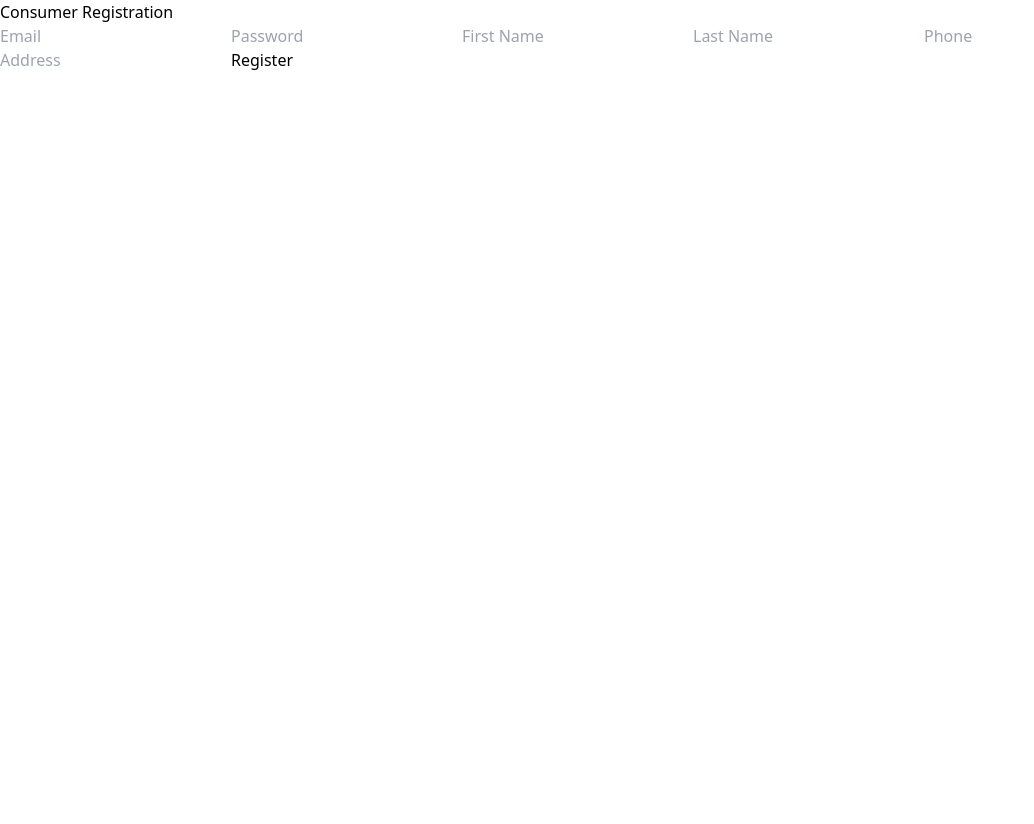
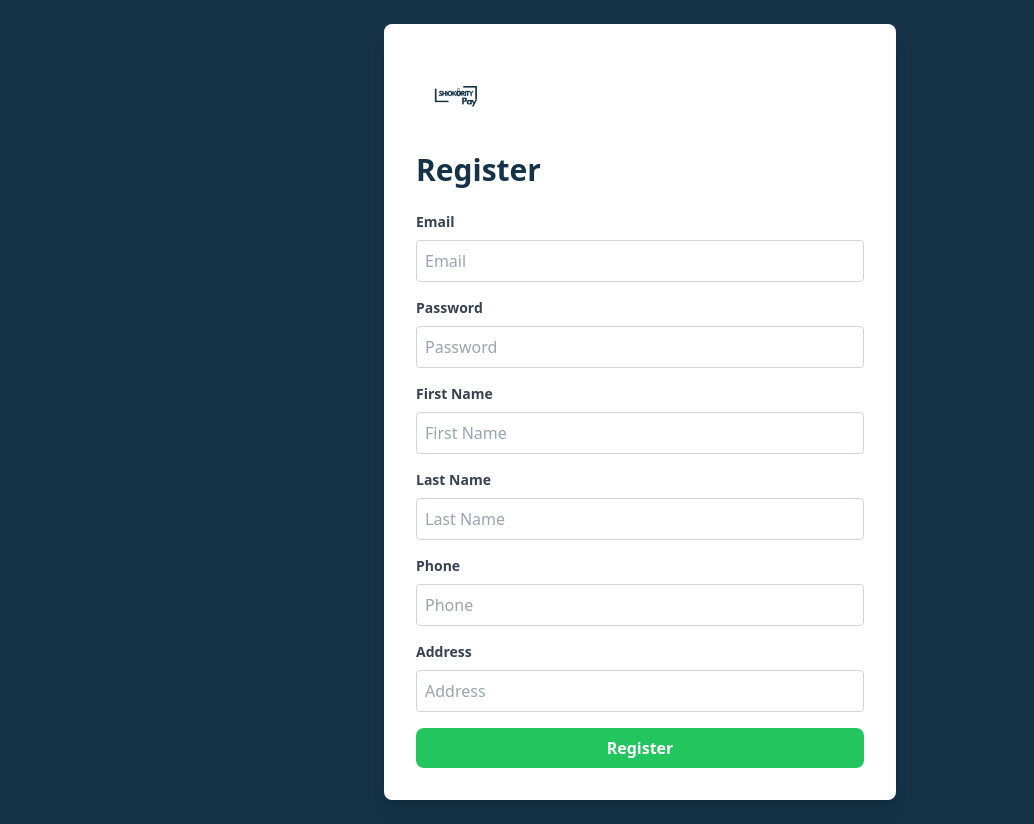
Before and after one commit to prozai/shiokority, a React (Create React App) app in the folder shiokority_merch/: page /register-consumer in a window 1280 px wide. Shown: the whole page, without its empty margins (0-1034 px from the left). Before the commit the page ends 800 px from the top, so only its background shows below. Built offline with nearby package versions, Linux system fonts and the light colour scheme.

Commit message:
ShiokorityPay-Consumer CSS

```diff
--- a/shiokority_merch/src/views/loginConsumer.jsx
+++ b/shiokority_merch/src/views/loginConsumer.jsx
@@ -1,10 +1,12 @@
 import React, { useState } from 'react';
 import { useNavigate } from 'react-router-dom';
 import consumerController from '../controller/consumerController';
+import ShiokorityPayLogo from '../asset/image/ShiokorityPay.png';
 
 const LoginConsumer = () => {
   const [formData, setFormData] = useState({ email: '', password: '' });
   const [message, setMessage] = useState('');
+  const [showPassword, setShowPassword] = useState(false); // Add show password functionality
   const navigate = useNavigate();
 
   const handleChange = (e) => {
@@ -13,18 +15,28 @@ const LoginConsumer = () => {
 
   const handleSubmit = async (e) => {
     e.preventDefault();
+    setMessage('Logging in...');
     try {
       await consumerController.loginConsumer(formData);
-      navigate('/profile-consumer');  // Redirect to profile after login
+      navigate('/profile-consumer'); // Redirect to profile after login
     } catch (error) {
-      setMessage(error.message);
+      setMessage('Login failed: ' + error.message);
     }
   };
 
+  const togglePasswordVisibility = () => {
+    setShowPassword(prevState => !prevState);
+  };
+
   return (
-    <div>
-      <h2>Consumer Login</h2>
+    <div className="min-h-screen flex items-center justify-center bg-gray-100">
+      <div className="bg-white p-8 rounded-lg shadow-lg w-full max-w-md">
+        <div className="flex justify-center mb-8">
+          <img src={ShiokorityPayLogo} alt="Shiokority Pay" className="h-40" />
+        </div>
+        {message && <p className="text-center text-red-500 mb-4">{message}</p>}
         <form onSubmit={handleSubmit}>
+          <div className="mb-4">
             <input
               type="email"
               name="email"
@@ -32,20 +44,50 @@ const LoginConsumer = () => {
               value={formData.email}
               onChange={handleChange}
               required
+              className="border border-gray-300 rounded-lg w-full py-2 px-4 text-gray-700 focus:outline-none focus:ring-2 focus:ring-[#153247]"
             />
+          </div>
+          <div className="mb-6 relative">
             <input
-          type="password"
+              type={showPassword ? "text" : "password"}
               name="password"
               placeholder="Password"
               value={formData.password}
               onChange={handleChange}
               required
+              className="border border-gray-300 rounded-lg w-full py-2 px-4 text-gray-700 focus:outline-none focus:ring-2 focus:ring-[#153247]"
             />
-        <button type="submit">Login</button>
+            <span onClick={togglePasswordVisibility} className="absolute right-4 top-2 cursor-pointer">
+              {showPassword ? <VisibleIcon /> : <InvisibleIcon />}
+            </span>
+          </div>
+          <button type="submit" className="bg-[#153247] text-white font-bold py-3 px-6 rounded-full w-full">
+            Login
+          </button>
         </form>
-      {message && <p>{message}</p>}
+        <p className="text-center mt-4">
+          Don't have an account?{' '}
+          <button className="text-[#153247] hover:underline" onClick={() => navigate('/register-consumer')}>
+            Create New Account
+          </button>
+        </p>
+      </div>
     </div>
   );
 };
 
+const VisibleIcon = () => (
+  <svg className="h-6 w-6 text-gray-500" fill="none" stroke="currentColor" strokeWidth="2" strokeLinecap="round" strokeLinejoin="round" viewBox="0 0 24 24">
+    <path d="M17.94 17.94A10.015 10.015 0 0 0 21 12a10.015 10.015 0 0 0-4-7.94M12 3C7.03 3 2.53 7.03 1.05 12A10.016 10.016 0 0 0 4 17.94M12 3c4.97 0 9.47 4.03 10.95 9a10.015 10.015 0 0 1-4 7.94M15 12a3 3 0 1 1-3-3" />
+    <path d="M1 1l22 22" />
+  </svg>
+);
+
+const InvisibleIcon = () => (
+  <svg className="h-6 w-6 text-gray-500" fill="none" stroke="currentColor" strokeWidth="2" strokeLinecap="round" strokeLinejoin="round" viewBox="0 0 24 24">
+    <path d="M1 12s4-7 11-7 11 7 11 7-4 7-11 7S1 12 1 12z" />
+    <circle cx="12" cy="12" r="3" />
+  </svg>
+);
+
 export default LoginConsumer;
--- a/shiokority_merch/src/views/registerConsumer.jsx
+++ b/shiokority_merch/src/views/registerConsumer.jsx
@@ -1,7 +1,7 @@
 import React, { useState } from 'react';
 import { useNavigate } from 'react-router-dom';
 import consumerController from '../controller/consumerController';
-
+import ShiokorityPayLogo from '../asset/image/ShiokorityPay.png'; // Assuming there's a logo for consumer as well
 
 const RegisterConsumer = () => {
   const [formData, setFormData] = useState({
@@ -13,7 +13,6 @@ const RegisterConsumer = () => {
     cust_address: ''
   });
   const [message, setMessage] = useState('');
-
   const navigate = useNavigate();
 
   const handleChange = (e) => {
@@ -33,59 +32,104 @@ const RegisterConsumer = () => {
     }
   };
 
+  const handleLogoClick = () => {
+    navigate('/login-consumer'); // Redirect to login for consumer
+  };
+
   return (
-    <div>
-      <h2>Consumer Registration</h2>
-      <form onSubmit={handleSubmit}>
+    <div className="min-h-screen flex justify-center items-center bg-[#153247] p-6">
+      <form onSubmit={handleSubmit} className="bg-white p-8 rounded-lg shadow-lg w-full max-w-lg">
+        {/* Logo at the top left */}
+        <img
+          src={ShiokorityPayLogo} // Use appropriate logo
+          alt="Shiokority Pay"
+          className="h-20 mb-4 cursor-pointer"
+          onClick={handleLogoClick}
+        />
+        <h3 className="text-3xl font-bold mb-6 text-[#153247]">Register</h3>
+
+        <div className="mb-4">
+          <label htmlFor="cust_email" className="block text-gray-700 text-sm font-bold mb-2">Email</label>
           <input
             type="email"
             name="cust_email"
             placeholder="Email"
             value={formData.cust_email}
             onChange={handleChange}
+            className="w-full p-2 border border-gray-300 rounded focus:outline-none focus:ring-2 focus:ring-indigo-500"
             required
           />
+        </div>
+
+        <div className="mb-4">
+          <label htmlFor="cust_pass" className="block text-gray-700 text-sm font-bold mb-2">Password</label>
           <input
             type="password"
             name="cust_pass"
             placeholder="Password"
             value={formData.cust_pass}
             onChange={handleChange}
+            className="w-full p-2 border border-gray-300 rounded focus:outline-none focus:ring-2 focus:ring-indigo-500"
             required
           />
+        </div>
+
+        <div className="mb-4">
+          <label htmlFor="cust_fname" className="block text-gray-700 text-sm font-bold mb-2">First Name</label>
           <input
             type="text"
             name="cust_fname"
             placeholder="First Name"
             value={formData.cust_fname}
             onChange={handleChange}
+            className="w-full p-2 border border-gray-300 rounded focus:outline-none focus:ring-2 focus:ring-indigo-500"
             required
           />
+        </div>
+
+        <div className="mb-4">
+          <label htmlFor="cust_lname" className="block text-gray-700 text-sm font-bold mb-2">Last Name</label>
           <input
             type="text"
             name="cust_lname"
             placeholder="Last Name"
             value={formData.cust_lname}
             onChange={handleChange}
+            className="w-full p-2 border border-gray-300 rounded focus:outline-none focus:ring-2 focus:ring-indigo-500"
             required
           />
+        </div>
+
+        <div className="mb-4">
+          <label htmlFor="cust_phone" className="block text-gray-700 text-sm font-bold mb-2">Phone</label>
           <input
             type="text"
             name="cust_phone"
             placeholder="Phone"
             value={formData.cust_phone}
             onChange={handleChange}
+            className="w-full p-2 border border-gray-300 rounded focus:outline-none focus:ring-2 focus:ring-indigo-500"
           />
+        </div>
+
+        <div className="mb-4">
+          <label htmlFor="cust_address" className="block text-gray-700 text-sm font-bold mb-2">Address</label>
           <input
             type="text"
             name="cust_address"
             placeholder="Address"
             value={formData.cust_address}
             onChange={handleChange}
+            className="w-full p-2 border border-gray-300 rounded focus:outline-none focus:ring-2 focus:ring-indigo-500"
           />
-        <button type="submit">Register</button>
+        </div>
+
+        <button type="submit" className="bg-green-500 text-white py-2 px-4 rounded-lg hover:bg-green-600 w-full font-semibold">
+          Register
+        </button>
+
+        {message && <p className="mt-4 text-center text-gray-600">{message}</p>}
       </form>
-      {message && <p>{message}</p>}
     </div>
   );
 };
```
Also changed, not shown: shiokority_merch/src/views/profileConsumer.jsx (+27 -34 lines), shiokority_merch/src/asset/image/ShiokorityPay.png (added). Lines whose indentation alone changed are shown as unchanged.
